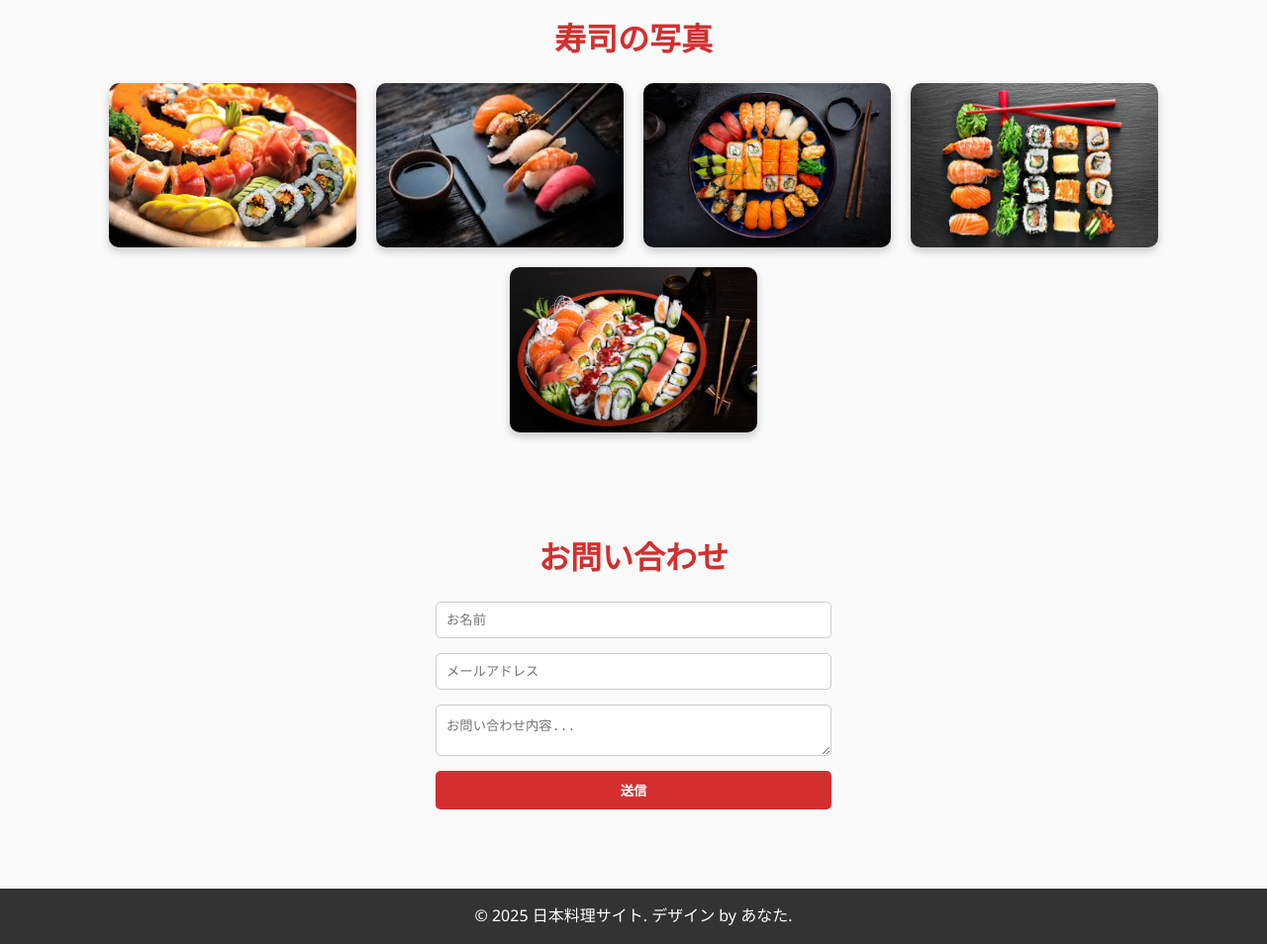
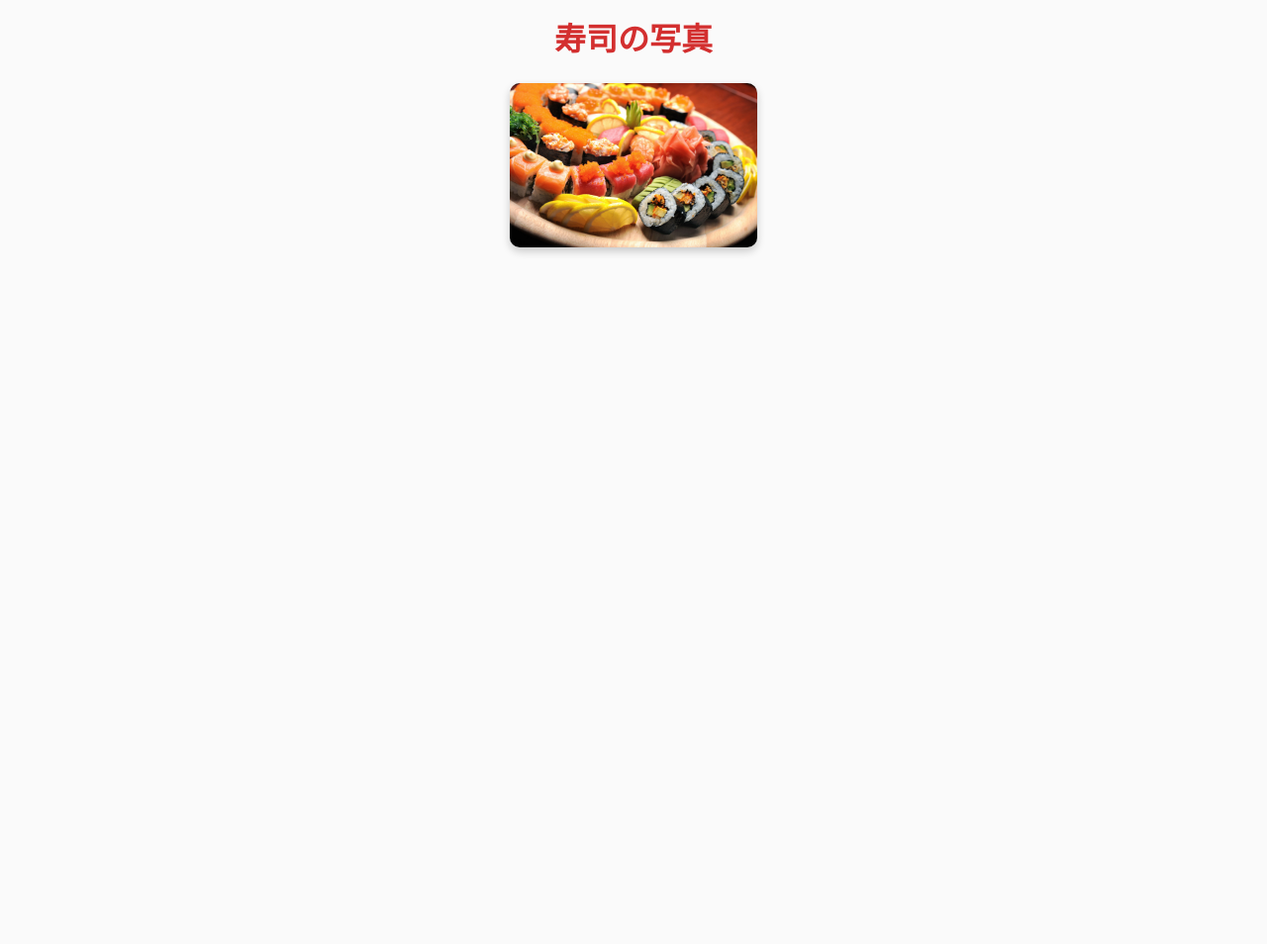
Before and after one commit to LongKaka17/Testing, a plain HTML site: page index.html in a window 1280 px wide. Shown: the part 1257-2211 px from the top of the page at 99% size. After the commit the page ends 1557 px from the top, so only its background shows below. Drawn offline with Linux system fonts and the light colour scheme.

Commit message:
Update index.html

```diff
--- a/index.html
+++ b/index.html
@@ -50,29 +50,7 @@
   <section id="gallery" class="section gallery">
     <h2>寿司の写真</h2>
     <div class="images">
-      <img src="images/c3-1.jpg" alt="寿司 1">
-      <img src="images/images.jpg" alt="寿司 2">
-      <img src="images/istockphoto-1555947107-612x612.jpg" alt="寿司 3">
-      <img src="images/sshushi1.jpg" alt="寿司 4">
-      <img src="images/sushi-5002639_1280.jpg" alt="寿司 5">
-    </div>
-  </section>
-
-  <!-- お問い合わせ -->
-  <section id="contact" class="section contact">
-    <h2>お問い合わせ</h2>
-    <form id="contactForm">
-      <input type="text" placeholder="お名前" required>
-      <input type="email" placeholder="メールアドレス" required>
-      <textarea placeholder="お問い合わせ内容..." required></textarea>
-      <button type="submit">送信</button>
-    </form>
-    <p id="formMessage"></p>
-  </section>
-
-  <!-- フッター -->
-  <footer>
-    <p>© 2025 日本料理サイト. デザイン by あなた.</p>
+      <img src="images/c3-1.jpg" LONG.</p>
   </footer>
 
   <script src="script.js"></script>
```
